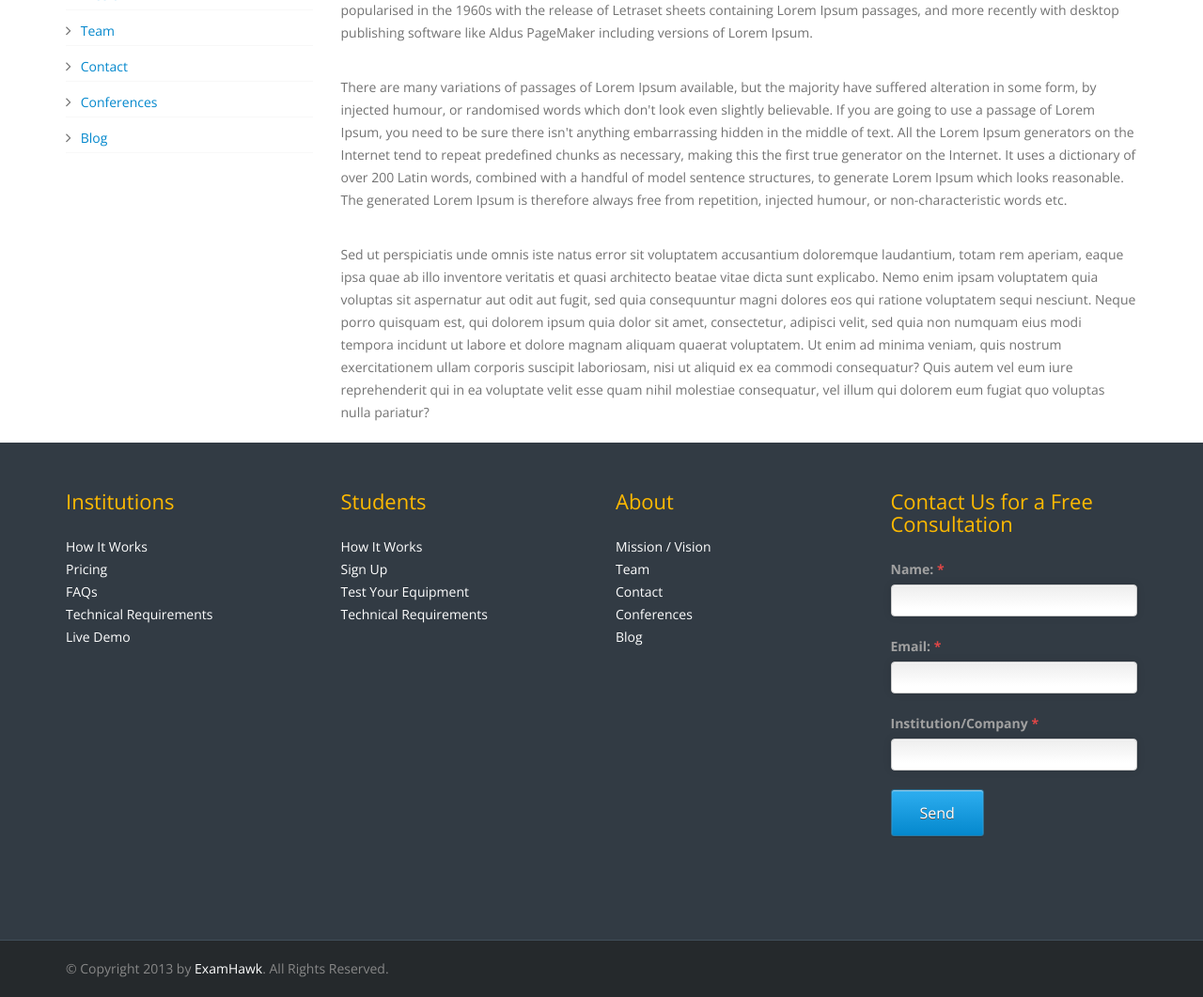
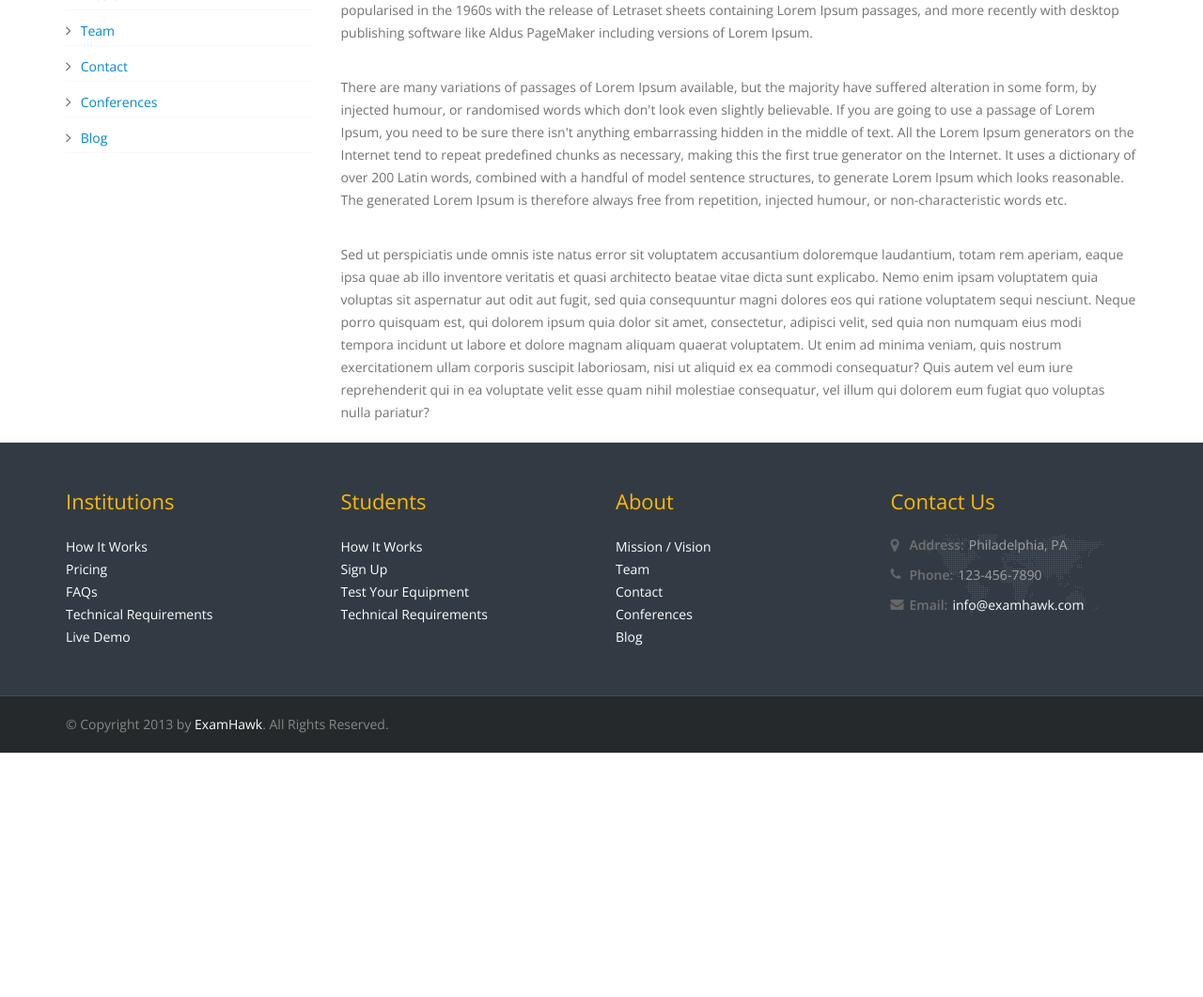
Before and after one commit to casammar/owlmonitor, a PHP site: page /owlmonitor/about/index.php in a window 1280 px wide. Shown: the part 301-1362 px from the top of the page at 94% size. After the commit the page ends 1102 px from the top, so only its background shows below. Run offline with PHP 8.4, Linux system fonts and the light colour scheme.

Commit message:
seperated page into sectoion templates

```diff
--- a/views/baseurl.php
+++ b/views/baseurl.php
@@ -1 +1 @@
-<?php define('BASE_URL', 'http://highernext.com/beta'); ?>
+<?php define('BASE_URL', 'http://localhost/owlmonitor'); ?>
--- a/views/footer.php
+++ b/views/footer.php
@@ -33,36 +33,25 @@
                         <li><a href="<?php echo BASE_URL; ?>/about/blog.php">Blog</a></li>
                     </ul>
                     </section>
-                     <section class="col-lg-3 col-md-3 col-xs-12 col-sm-3 footer-four" id="contact-form">
-                        <h3>Contact Us for a Free Consultation</h3>
-                        <form method="post" class="reply" id="contact">
-                           <fieldset>
-                              <div class="row">
-                                 <div class="col-lg-12 col-md-12 col-sm-12 col-xs-12">
-                                    <label>Name: <span>*</span></label>
-                                    <input class="form-control" id="name" name="name" type="text" value="" required>
-                                 </div>
-
-                              </div>
-                              <div class="row">
-                                  <div class="col-lg-12 col-md-12 col-sm-12 col-xs-12">
-                                    <label>Email: <span>*</span></label>
-                                    <input class="form-control" type="email" id="email" name="email" value="" required>
-                                 </div>
-                              </div>
-                              <div class="row">
-                                 <div class="col-lg-12 col-md-12 col-sm-12 col-xs-12">
-                                    <label>Institution/Company <span>*</span></label>
-                                    <input class="form-control" type="text" id="institution" name="institution" value="" required>
-                                 </div>
-                              </div>
-                           </fieldset>
-                           <button class="btn-normal btn-color submit  bottom-pad" type="submit">Send</button>
-                        </form>
-                           <div class="success alert-success alert" style="display:none">Your message has been sent successfully.</div>
-                           <div class="error alert-error alert" style="display:none">E-mail must be valid and message must be longer than 100 characters.</div>
-                           <div class="clearfix">
-                           </div>
+                    <section class="col-lg-3 col-md-3 col-xs-12 col-sm-3 footer-three">
+                         <h3>Contact Us</h3>
+                         <ul class="contact-us">
+                            <li>
+                               <i class="icon-map-marker"></i>
+                               <p>
+                                  <strong>Address:</strong>
+                                  Philadelphia, PA
+                               </p>
+                            </li>
+                            <li>
+                               <i class="icon-phone"></i>
+                               <p><strong>Phone:</strong>123-456-7890</p>
+                            </li>
+                            <li>
+                               <i class="icon-envelope"></i>
+                               <p><strong>Email:</strong><a href="mailto:info@examhawk.com">info@examhawk.com</a></p>
+                            </li>
+                         </ul>
                     </section>
                   </div>
                </div>
--- a/views/header.php
+++ b/views/header.php
@@ -57,9 +57,7 @@
                   <!-- TopNav End -->
                   <!-- Logo Start -->
                   <div class="logo pull-left">
-                     <h1>
-                        ExamHawk
-                     </h1>
+                     <img src="<?php echo BASE_URL; ?>/img/001-examhawk-logo.png">
                   </div>
                   <!-- Logo End -->
                   <!-- Mobile Menu Start -->
@@ -73,51 +71,16 @@
                   <nav class="collapse navbar-collapse menu">
                      <ul class="nav navbar-nav sf-menu">
                         <li>
-                           <a href="#" class="sf-with-ul">
-                           Institutions
-                           <span class="sf-sub-indicator">
-                           <i class="icon-angle-down "></i>
-                           </span>
-                           </a>
-                           <ul>
-                              <li><a href="<?php echo BASE_URL; ?>/institutions/how-it-works.php" class="sf-with-ul">How It Works</a></li>
-                              <li><a href="<?php echo BASE_URL; ?>/institutions/pricing.php" class="sf-with-ul">Pricing</a></li>
-                              <li><a href="<?php echo BASE_URL; ?>/institutions/faq.php" class="sf-with-ul">FAQ's</a></li>
-                              <li><a href="<?php echo BASE_URL; ?>/institutions/technical-requirements.php" class="sf-with-ul">Technical Requirements</a></li>
-                              <li><a href="<?php echo BASE_URL; ?>/institutions/live-demo.php" class="sf-with-ul">Live Demo</a></li>
-                           </ul>
+                           <a href="<?php echo BASE_URL; ?>/institutions">Institutions</a>
                         </li>
                         <li>
-                           <a href="#" class="sf-with-ul">
-                           Students
-                           <span class="sf-sub-indicator">
-                           <i class="icon-angle-down "></i>
-                           </span>
-                           </a>
-                           <ul>
-                              <li><a href="<?php echo BASE_URL; ?>/students/how-it-works.php" class="sf-with-ul">How It Works</a></li>
-                              <li><a href="<?php echo BASE_URL; ?>/students/sign-up.php" class="sf-with-ul">Sign Up/Download</a></li>
-                              <li><a href="<?php echo BASE_URL; ?>/students/technical-requirements.php" class="sf-with-ul">Technical Requirements</a></li>
-                              <li><a href="<?php echo BASE_URL; ?>/students/test-equipment.php" class="sf-with-ul">Test Your Equipment</a></li>
-                           </ul>
+                           <a href="<?php echo BASE_URL; ?>/students">Students</a>
                         </li>
                         <li>
-                           <a href="#" class="sf-with-ul">
-                           About
-                           <span class="sf-sub-indicator">
-                           <i class="icon-angle-down "></i>
-                           </span>
-                           </a>
-                           <ul>
-                              <li><a href="<?php echo BASE_URL; ?>/about/mission.php" class="sf-with-ul">Mission / Vision</a></li>
-                              <li><a href="<?php echo BASE_URL; ?>/about/team.php" class="sf-with-ul">Team</a></li>
-                              <li><a href="<?php echo BASE_URL; ?>/about/contact.php" class="sf-with-ul">Contact</a></li>
-                              <li><a href="<?php echo BASE_URL; ?>/about/conferences.php" class="sf-with-ul">Conferences</a></li>
-                              <li><a href="<?php echo BASE_URL; ?>/about/blog.php" class="sf-with-ul">Blog</a></li>
-                           </ul>
+                           <a href="<?php echo BASE_URL; ?>/about" class="sf-with-ul">About</a>
                         </li>
                         <li>
-                           <a href="<?php echo BASE_URL; ?>/institutions/live-demo.php">Live Demo</a>
+                           <a href="<?php echo BASE_URL; ?>/institutions/live-demo.php" class="demo-link">Live Demo</a>
                         </li>
 		     </ul>
 		  </nav>
```
Lines whose indentation alone changed are shown as unchanged.
